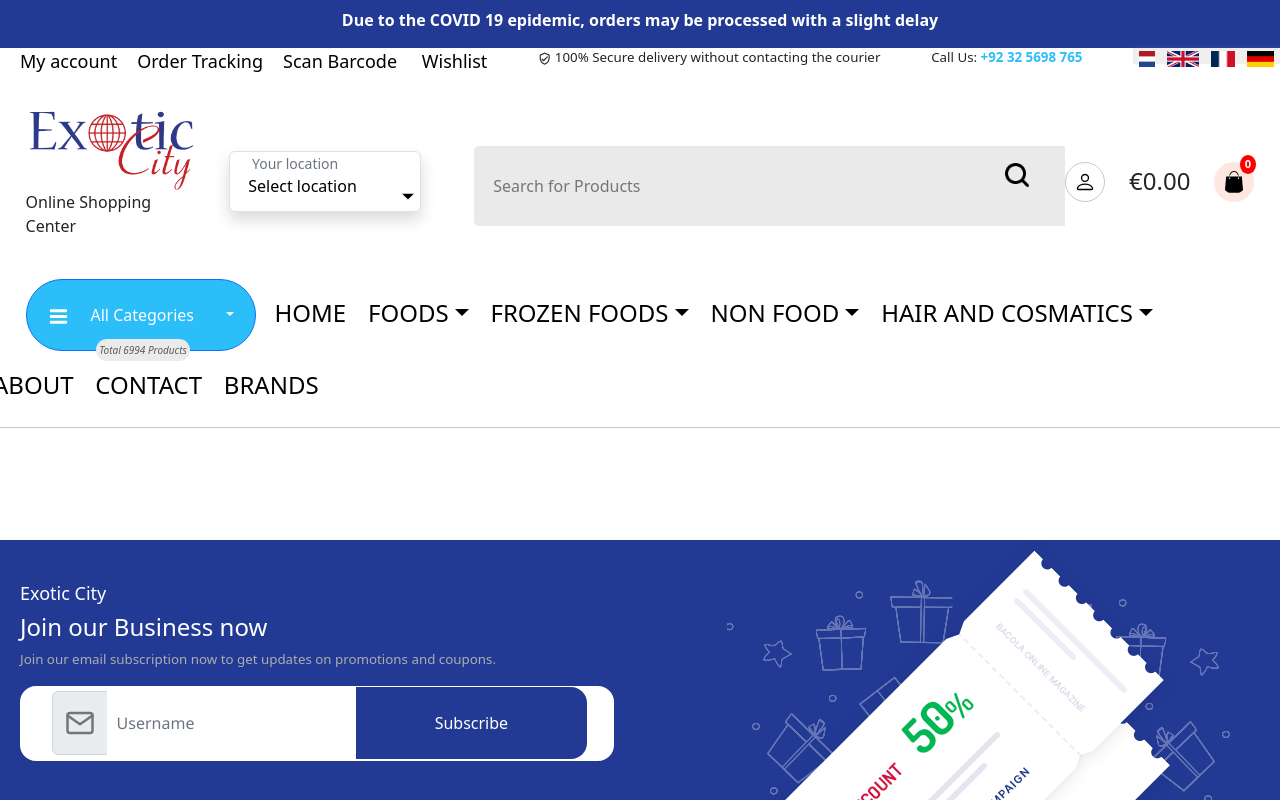
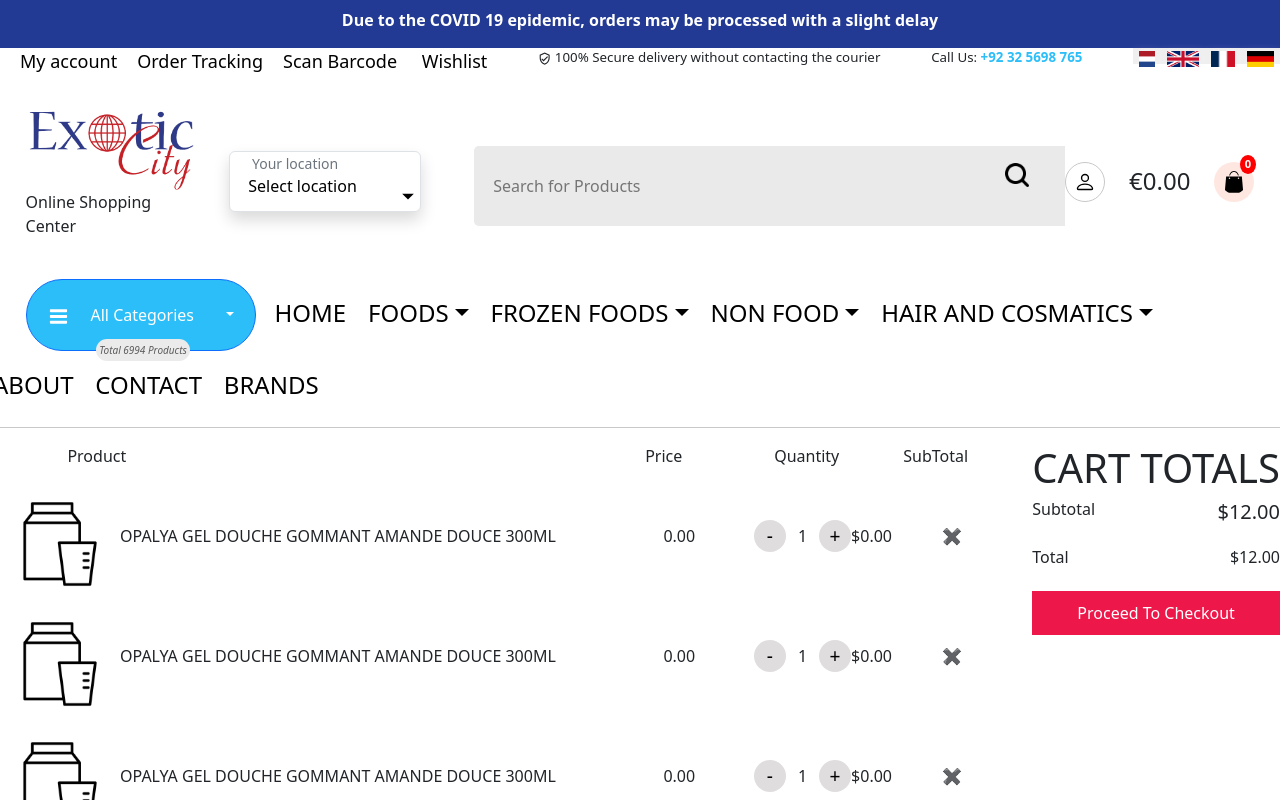
Before and after one commit to malikabdullahnaazar/exoticcity, a React (Create React App) app: page /checkout in a window 1280 px wide. Shown: the top 800 px of the page. Built offline with nearby package versions, Linux system fonts and the light colour scheme; no server answers.

Commit message:
checkout

```diff
--- a/src/App.css
+++ b/src/App.css
@@ -1,3 +1,3 @@
 body{
-  overflow-x: hidden;
+  /* overflow-x: hidden; */
 }
--- a/src/App.js
+++ b/src/App.js
@@ -14,6 +14,7 @@ import Forgotpassword from "./components/Login/ForgotPassword";
 import { UserContext } from './UserContext';
 import { useEffect, useState } from 'react';
 import axios from 'axios';
+import InfoForm from './components/Checkout/InfoForm/InfoForm';
 import ProductList from './components/Checkout/ProductList/ProductList';
 
 const loadLoginFromLocalStorage = () => {
@@ -160,6 +161,7 @@ useEffect(() => {
           <Route path='/wishlist' element={<Wishlist />} />
           <Route path='/order-tracking' element={<OrderTracking />} />
           <Route path='/checkout' element={<ProductList/>}/>
+          <Route path='/checkout/fill-info' element={<InfoForm/>}/>
         </Routes>
         </UserContext.Provider>
       </header>
--- /dev/null
+++ b/src/components/Checkout/InfoForm/InfoForm.css
@@ -0,0 +1,75 @@
+.customerDetails form{
+    display: flex;
+    flex-direction: column;
+    max-width: 70vw;
+    padding: 10px;
+}
+
+.name{
+    display: flex;
+    justify-content: space-between;
+    gap: 30px;
+}
+
+#firstName{
+    width: 30vw;
+}
+
+#secondName{
+    width: 30vw;
+}
+
+.infoForm{
+    display: flex;
+}
+
+.customerDetails{
+    display: flex;
+    flex-direction: column;
+    flex: 0.5;
+}
+
+.orderDetails{
+    display: flex;
+    flex-direction: column;
+    flex: 2;
+    position: relative;
+    top: 5vh;
+    gap: 20px;
+    border: 2px solid #233a95;
+    border-radius: 6px;
+    padding: 12px;
+}
+
+.productDetails{
+    display: flex;
+    flex-direction: column;
+}
+
+.productDetails *{
+    display: flex;
+    justify-content: space-between;
+}
+
+#privacyPolicy{
+    display: flex;
+    justify-content: start;
+}
+
+#check{
+    height: 20px;
+    display: flex;
+    flex: 0.5;
+}
+
+.additionalInfo{
+    display: flex;
+    flex-direction: column;
+}
+
+.orderDetails button{
+    background-color: #ed174a;
+    border: none;
+    padding: 10px;
+    color: white;
+}
--- /dev/null
+++ b/src/components/Checkout/InfoForm/InfoForm.jsx
@@ -0,0 +1,98 @@
+import React from 'react'
+import Layout from '../../Layout'
+import './InfoForm.css'
+
+function InfoForm() {
+  return (
+    <Layout>
+        <div className="infoForm">
+            <div className="customerDetails">
+                <h1>BILLING DETAILS</h1>
+                <form method='post'>
+                    <div className="name">
+                        <div id='firstName' >
+                        <label htmlFor="firstName">First Name *</label>
+                        <input type="text" id='firstName' name='firstName' />
+                        </div>
+                        <div id='secondName' >
+                        <label htmlFor="secondName">Second Name *</label>
+                        <input type="text" id='secondName' name='secondName' />
+                        </div>
+                    </div>
+
+                        <label htmlFor="companyName">Company name (optional)</label>
+                        <input type="text" id='companyName' name='companyName' />
+
+                        <label htmlFor="region">Country / Region *</label>
+                        <input type="text" id='region' name='region' />
+
+                        <label htmlFor="address">Street address *</label>
+                        <input type="text" id='address' name='address' />
+
+                        <label htmlFor="city">Town / City *</label>
+                        <input type="text" id='city' name='city' />
+
+                        <label htmlFor="state">State / County *</label>
+                        <input type="text" id='state' name='state' />
+
+                        <label htmlFor="zip">Postcode / ZIP *</label>
+                        <input type="text" id='zip' name='zip' />
+
+                    <div className="contact">
+                        <label htmlFor="phone">Phone *</label>
+                        <input type="text" id='phone' name='phone' />
+                        <label htmlFor="email">Email address *</label>
+                        <input type="text" id='email' name='email' />
+                    </div>
+
+                    <div className="additionalInfo">
+                        <h2>ADDITIONAL INFORMATION</h2>
+                        <label htmlFor="phone">Order notes (optional)</label>
+                        <textarea type="text" id='phone' name='phone' placeholder='Notes about your order, e.g. special notes for delivery.' />
+                    </div>
+                </form>
+            </div>
+            <div className="orderDetails">
+                <h2>YOUR ORDER</h2>
+                <div className="productDetails">
+                    <div>
+                        <p>Product</p>
+                        <p>SubTotal</p>
+                    </div>
+                    <div>
+                        <p>REGAL TOASTED CORN 8x250G  × 1</p>
+                        <p>$0.00</p>
+                    </div>
+                    <div>
+                        <p>REGAL TOASTED CORN 8x250G  × 1</p>
+                        <p>$0.00</p>
+                    </div>
+                    <div>
+                        <p>REGAL TOASTED CORN 8x250G  × 1</p>
+                        <p>$0.00</p>
+                    </div>
+                    <div>
+                        <p>REGAL TOASTED CORN 8x250G  × 1</p>
+                        <p>$0.00</p>
+                    </div>
+                    <div>
+                        <p>SubTotal</p>
+                        <p>$12.00</p>
+                    </div>
+                    <div>
+                        <p>Total</p>
+                        <p>$12.00</p>
+                    </div>
+                </div>
+                <p >Your personal data will be used to process your order, support your experience throughout this website, and for other purposes described in our <a href="">privacy policy</a>.</p>
+                <p id='privacyPolicy'> <input type="checkbox" name="check" id="check" />
+                <p>I have read and agree to the website terms and conditions</p>
+                </p>
+                <button>Place Order</button>
+            </div>
+        </div>
+    </Layout>
+  )
+}
+
+export default InfoForm
--- /dev/null
+++ b/src/components/Checkout/ProductList/ListItems/ListItems.css
@@ -0,0 +1,38 @@
+.listItem{
+    display: flex;
+    justify-content: space-between;
+    height: 15vh;
+}
+
+.listItem img{
+    padding: 15px;
+}
+
+#quantity{
+    display: flex;
+    flex: 0.5;
+    gap: 12px;
+    height: 13vh;
+    align-items: center;
+}
+
+#quantity button{
+    width: 32px;
+    height: 32px;
+    font-size: larger;
+    border: none;
+    border-radius: 50%;
+    background-color: rgb(223, 221, 221);
+}
+
+#price, #subtotal, #cross{
+    display: flex;
+    flex: 0.5;
+    align-items: center;
+}
+
+#name{
+    display: flex;
+    flex: 3;
+    align-items: center;
+}
--- /dev/null
+++ b/src/components/Checkout/ProductList/ListItems/ListItems.jsx
@@ -0,0 +1,21 @@
+import React from 'react'
+import './ListItems.css'
+
+function ListItems(props) {
+  return (
+    <div className="listItem">
+        <img src={props.pic} alt="product" />
+        <p id='name' >{props.name}</p>
+        <p id='price' >{props.price}</p>
+        <p id='quantity' >
+            <button id="minus">-</button>
+            <span>{props.quantity}</span>
+            <button id="plus">+</button>
+        </p>
+        <p id='subtotal' >${props.subtotal}</p>
+        <p id='cross' >&#x2716;</p>
+    </div>
+  )
+}
+
+export default ListItems
--- a/src/components/Checkout/ProductList/ProductList.css
+++ b/src/components/Checkout/ProductList/ProductList.css
@@ -0,0 +1,56 @@
+.heading{
+    display: flex;
+    justify-content: space-between;
+}
+
+#Price, #Quantity, #SubTotal{
+    display: flex;
+    flex: 0.67;
+}
+
+#Product{
+    display: flex;
+    flex: 3;
+    text-align: start;
+}
+
+#empty{
+    display: flex;
+    flex: 0.35;
+}
+
+#Quantity{
+    position: relative;
+}
+
+#SubTotal{
+    position: relative;
+}
+
+.listView{
+    display: flex;
+    flex: 2;
+    flex-direction: column;
+}
+
+.ProductList{
+    display: flex;
+}
+
+.proceed{
+    display: flex;
+    flex-direction: column;
+}
+
+.proceed h5,h6{
+    display: flex;
+    justify-content: space-between;
+}
+
+#proceedButton{
+    background-color: #ed174a;
+    border: none;
+    padding: 10px;
+    color: white;
+    width: 100%;
+}
--- a/src/components/Checkout/ProductList/ProductList.jsx
+++ b/src/components/Checkout/ProductList/ProductList.jsx
@@ -1,11 +1,45 @@
 import React from 'react'
 import './ProductList.css'
 import Layout from '../../Layout'
+import ListItems from './ListItems/ListItems'
+import pic from '../../../Static/Images/milk.png';
+import { Link } from 'react-router-dom';
 
 function ProductList() {
   return (
    <Layout>
-
+    <div className="ProductList">
+    <div className="listView">
+        <div className="list">
+            <div className="heading">
+                <p id='empty' ></p>
+                <p id='Product' >Product</p>
+                <p id='Price' >Price</p>
+                <p id='Quantity' >Quantity</p>
+                <p id='SubTotal' >SubTotal</p>
+            </div>
+            <div className="item">
+                <ListItems pic={pic} name="OPALYA GEL DOUCHE GOMMANT AMANDE DOUCE 300ML" price="0.00" quantity='1' subtotal='0.00' />
+                <ListItems pic={pic} name="OPALYA GEL DOUCHE GOMMANT AMANDE DOUCE 300ML" price="0.00" quantity='1' subtotal='0.00' />
+                <ListItems pic={pic} name="OPALYA GEL DOUCHE GOMMANT AMANDE DOUCE 300ML" price="0.00" quantity='1' subtotal='0.00' />
+                <ListItems pic={pic} name="OPALYA GEL DOUCHE GOMMANT AMANDE DOUCE 300ML" price="0.00" quantity='1' subtotal='0.00' />
+            </div>
+        </div>
+    </div>
+    <div className="proceed">
+        <h1>CART TOTALS</h1>
+        <h5>
+            <h6>Subtotal</h6>
+            <p>$12.00</p>
+        </h5>
+        <h6>
+                <h6>Total</h6>
+                <p>$12.00</p>
+        </h6>
+        <Link to='/checkout/fill-info' >
+        <button id='proceedButton' >Proceed To Checkout</button></Link>
+    </div>
+    </div>
     </Layout>
   )
 }
```
